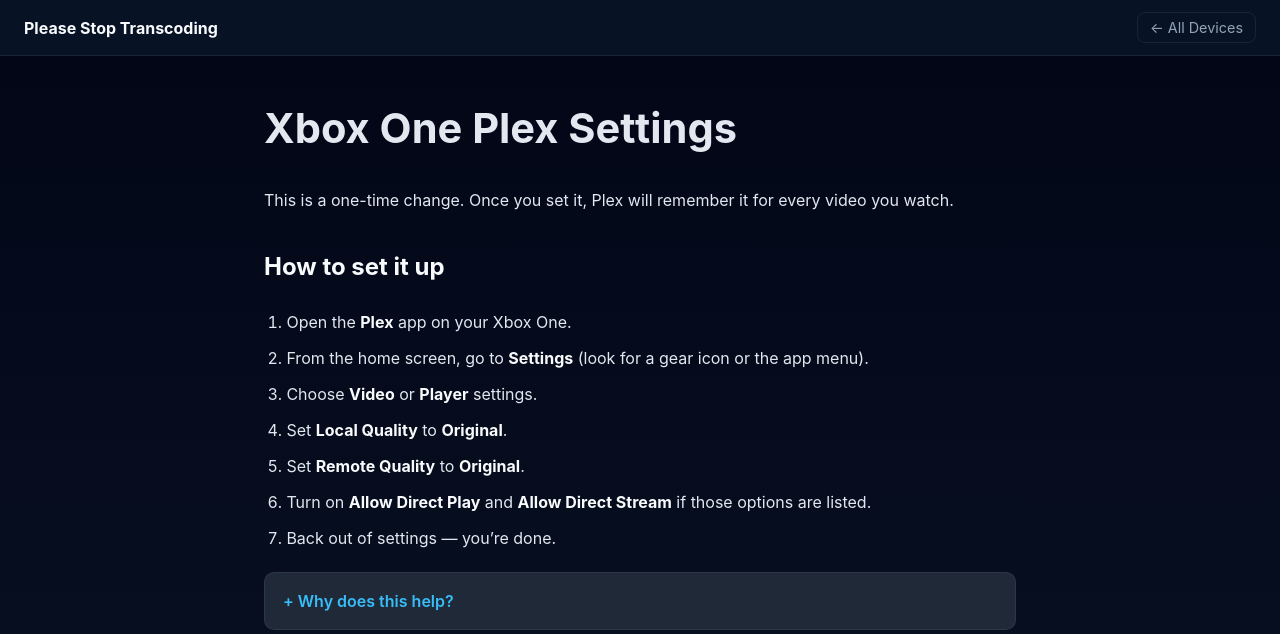
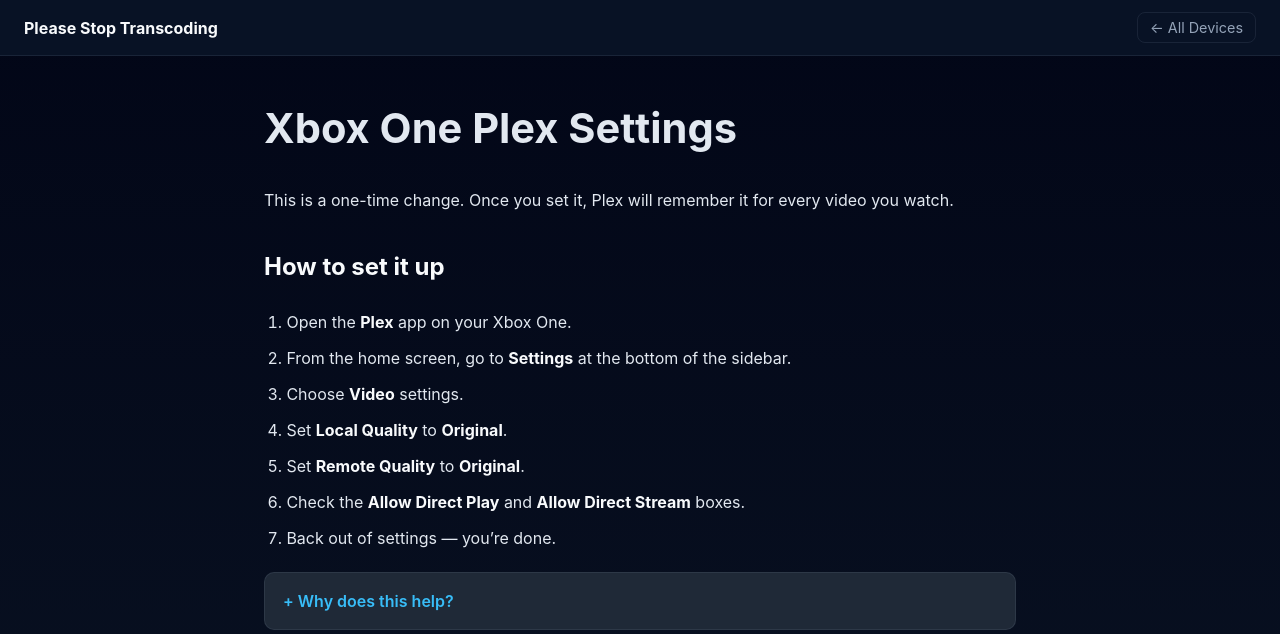
Before and after one commit to mstrhakr/stop-transcoding, a Jekyll site: the page built from docs/xbox-one.md, in a window 1280 px wide and 1236 px high, cut to the strip 0-634 px from the top of the window. Built offline with Jekyll 4.4.1, drawn with Linux system fonts in a browser that asks for light colours.

Commit message:
Refine setup instructions for Xbox One Plex settings for clarity and consistency

```diff
--- a/docs/xbox-one.md
+++ b/docs/xbox-one.md
@@ -9,11 +9,11 @@ This is a one-time change. Once you set it, Plex will remember it for every vide
 ## How to set it up
 
 1. Open the **Plex** app on your Xbox One.
-2. From the home screen, go to **Settings** (look for a gear icon or the app menu).
-3. Choose **Video** or **Player** settings.
+2. From the home screen, go to **Settings** at the bottom of the sidebar.
+3. Choose **Video** settings.
 4. Set **Local Quality** to **Original**.
 5. Set **Remote Quality** to **Original**.
-6. Turn on **Allow Direct Play** and **Allow Direct Stream** if those options are listed.
+6. Check the **Allow Direct Play** and **Allow Direct Stream** boxes.
 7. Back out of settings — you're done.
 
 <details>
```
